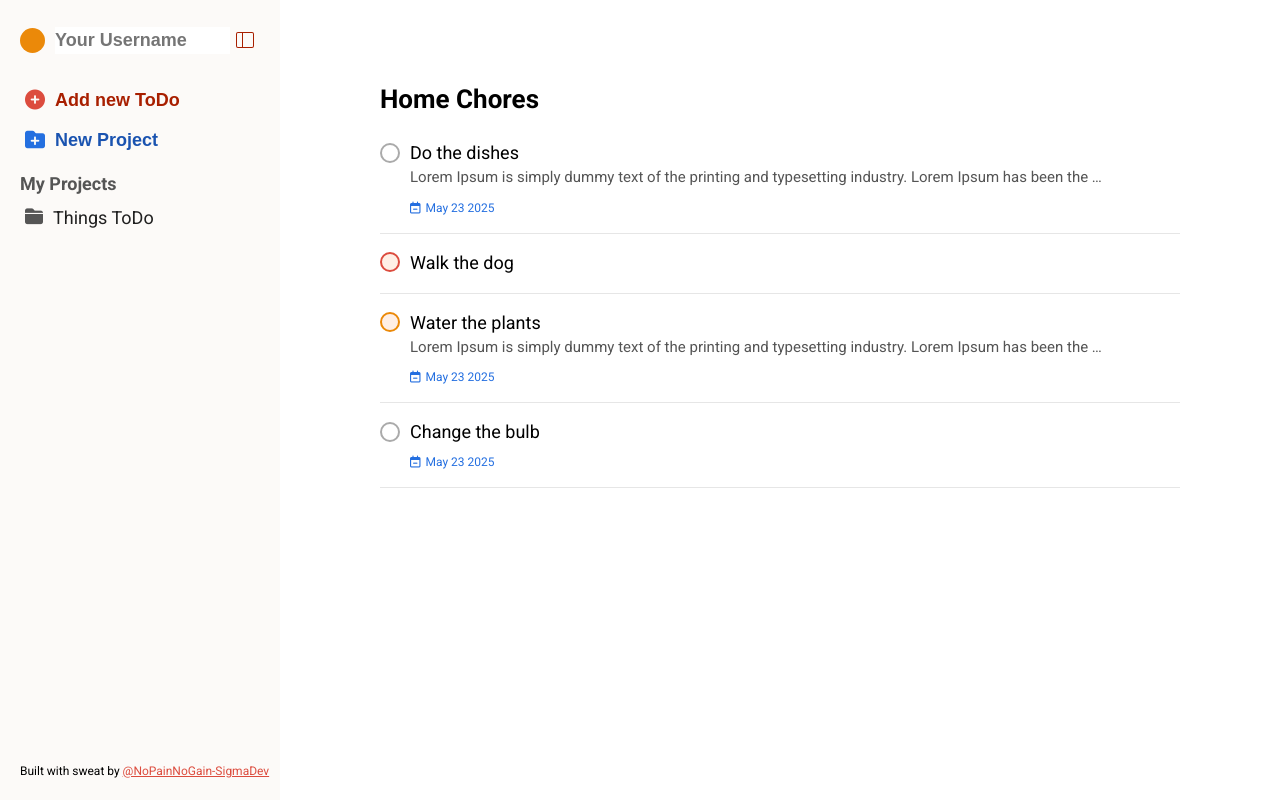
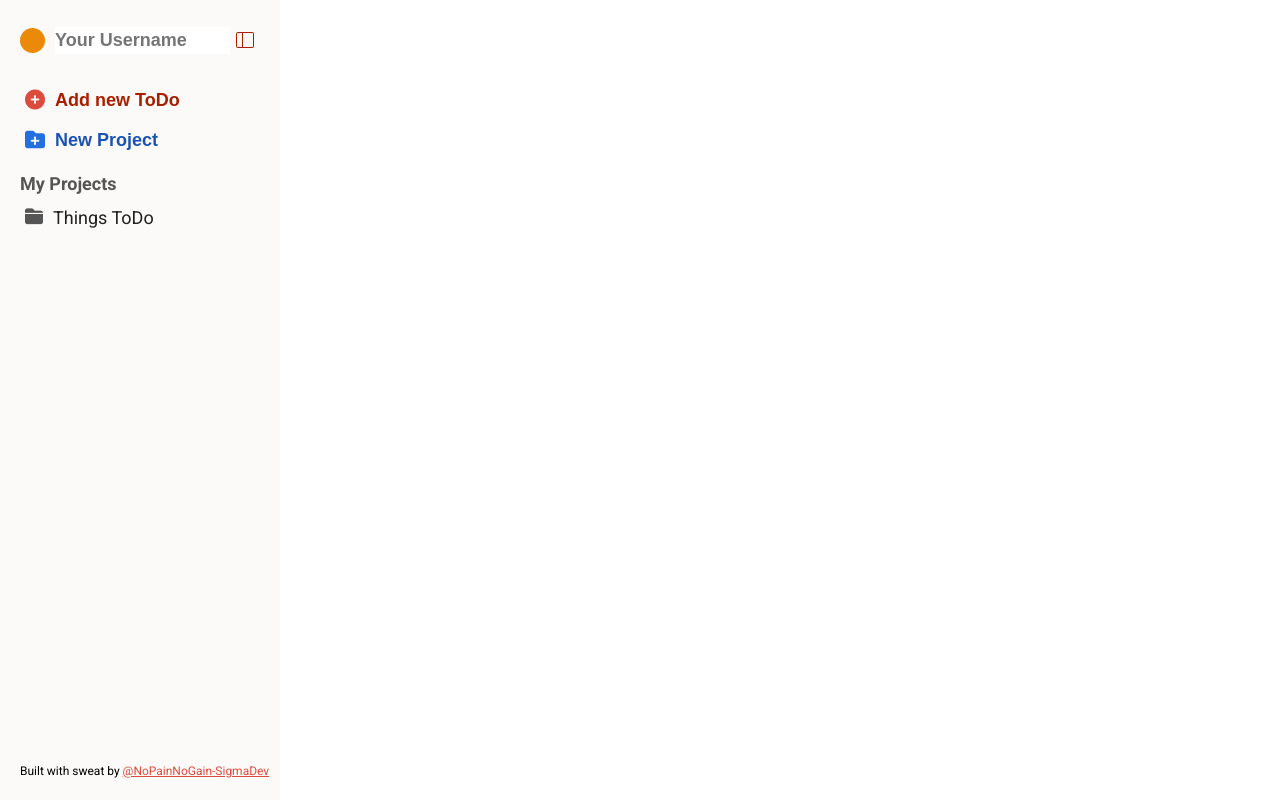
Before and after one commit to NoPainNoGain-SigmaDev/todo-list, a website built with webpack: page src/template.html in a window 1280 px wide. Built offline with nearby package versions, Linux system fonts and the light colour scheme.

Commit message:
refactor: removed content placeholder for new dinamic content

```diff
--- a/src/template.html
+++ b/src/template.html
@@ -52,9 +52,7 @@
         >
       </p>
     </div>
-    <!-- Here goes the content to be displayed when a project is selected -->
-    <div id="content">
-      <button id="show-side-bar" class="hover-effect show-side-bar hidden">
+    <button id="show-side-bar" class="hover-effect show-side-bar hidden">
         <svg
           xmlns="http://www.w3.org/2000/svg"
           width="24"
@@ -70,97 +68,9 @@
           ></path>
         </svg>
       </button>
-      <div class="project-container" data-index="0">
-        <h1 class="project-title">Home Chores</h1>
-        <!-- ToDo -->
-        <div class="todo-container" data-index="0">
-          <div class="level-1-info">
-            <button class="toggle-completed priority-low">
-              <i class="fa-solid fa-check hidden"></i>
-            </button>
-            <p class="todo-title">Do the dishes</p>
-            <button class="delete"><i class="fa-solid fa-trash"></i></button>
-          </div>
-          <div class="level-2-info">
-            <p class="description">
-              Lorem Ipsum is simply dummy text of the printing and typesetting
-              industry. Lorem Ipsum has been the industry's standard dummy text
-              ever since the 1500s, when an unknown printer took a galley of
-              type and scrambled it to make a type specimen book. It has
-              survived not only five centuries, but also the leap into
-              electronic typesetting, remaining essentially unchanged. It was
-              popularised in the 1960s with the release of Letraset sheets
-              containing Lorem Ipsum passages, and more recently with desktop
-              publishing software like Aldus PageMaker including versions of
-              Lorem Ipsum.
-            </p>
-          </div>
-          <div class="level-3-info">
-            <div class="date-container">
-              <i class="fa-regular fa-calendar-minus"></i>
-              <p class="date">May 23 2025</p>
-            </div>
-          </div>
-        </div>
-        <!-- To Do -->
-        <div class="todo-container" data-index="1">
-          <div class="level-1-info">
-            <button class="toggle-completed priority-high">
-              <i class="fa-solid fa-check hidden"></i>
-            </button>
-            <p class="todo-title">Walk the dog</p>
-            <button class="delete"><i class="fa-solid fa-trash"></i></button>
-          </div>
-        </div>
-        <!-- To Do -->
-        <div class="todo-container" data-index="2">
-          <div class="level-1-info">
-            <button class="toggle-completed priority-medium">
-              <i class="fa-solid fa-check hidden"></i>
-            </button>
-            <p class="todo-title">Water the plants</p>
-            <button class="delete"><i class="fa-solid fa-trash"></i></button>
-          </div>
-          <div class="level-2-info">
-            <p class="description">
-              Lorem Ipsum is simply dummy text of the printing and typesetting
-              industry. Lorem Ipsum has been the industry's standard dummy text
-              ever since the 1500s, when an unknown printer took a galley of
-              type and scrambled it to make a type specimen book. It has
-              survived not only five centuries, but also the leap into
-              electronic typesetting, remaining essentially unchanged. It was
-              popularised in the 1960s with the release of Letraset sheets
-              containing Lorem Ipsum passages, and more recently with desktop
-              publishing software like Aldus PageMaker including versions of
-              Lorem Ipsum.
-            </p>
-          </div>
-          <div class="level-3-info">
-            <div class="date-container">
-              <i class="fa-regular fa-calendar-minus"></i>
-              <p class="date">May 23 2025</p>
-            </div>
-          </div>
-        </div>
-        <!-- To Do -->
-        <div class="todo-container" data-index="3">
-          <div class="level-1-info">
-            <button class="toggle-completed priority-low">
-              <i class="fa-solid fa-check hidden"></i>
-            </button>
-            <p class="todo-title">Change the bulb</p>
-            <button class="delete"><i class="fa-solid fa-trash"></i></button>
-          </div>
-          <div class="level-3-info">
-            <div class="date-container">
-              <i class="fa-regular fa-calendar-minus"></i>
-              <p class="date">May 23 2025</p>
-            </div>
-          </div>
-        </div>
-      </div>
-    </div>
-
+    <!-- Here goes the content to be displayed when a project is selected -->
+    <div id="content"></div>
+    <!-- Dialog container -->
     <dialog id="dialog"></dialog>
   </body>
 </html>
```
